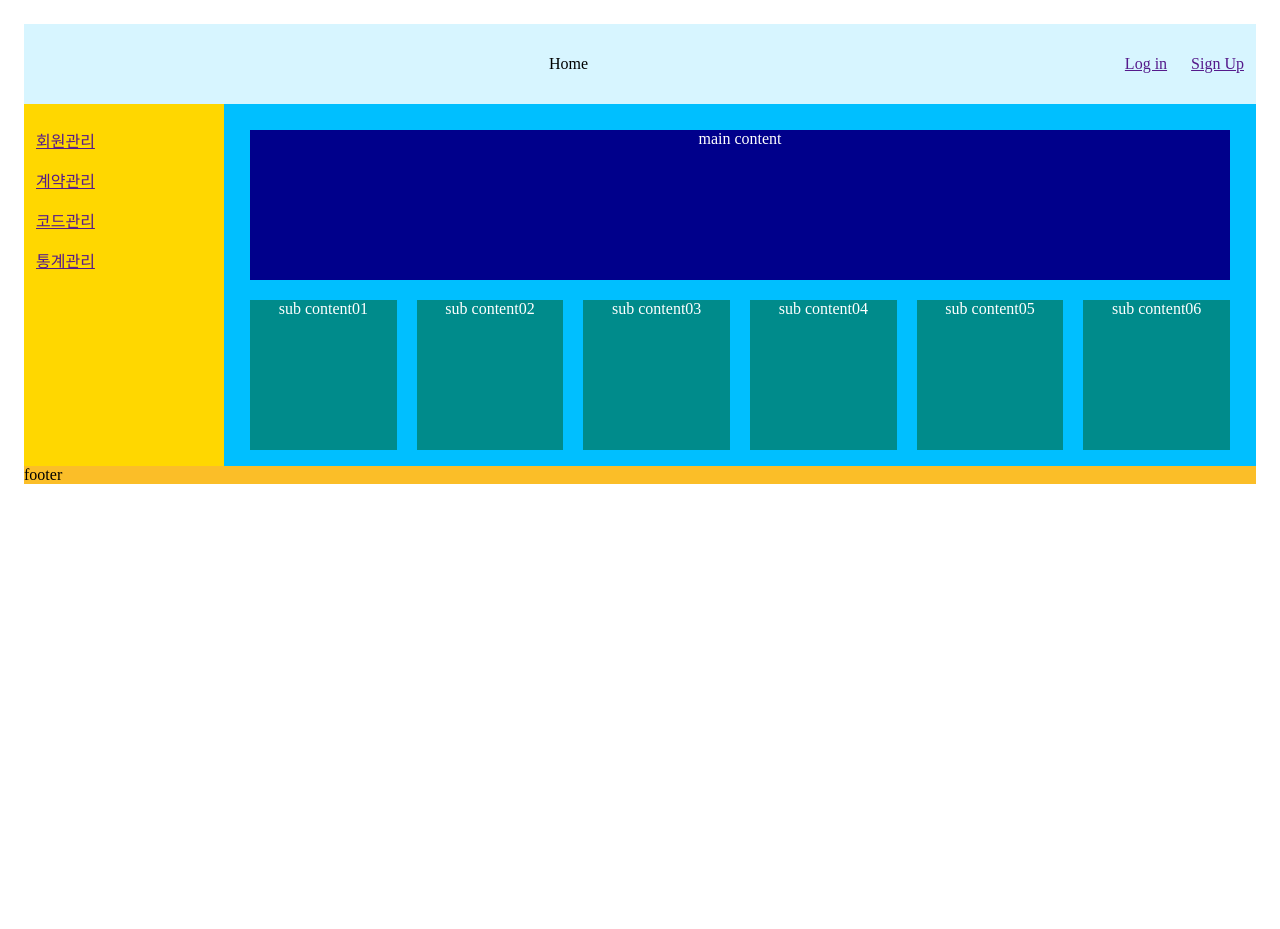
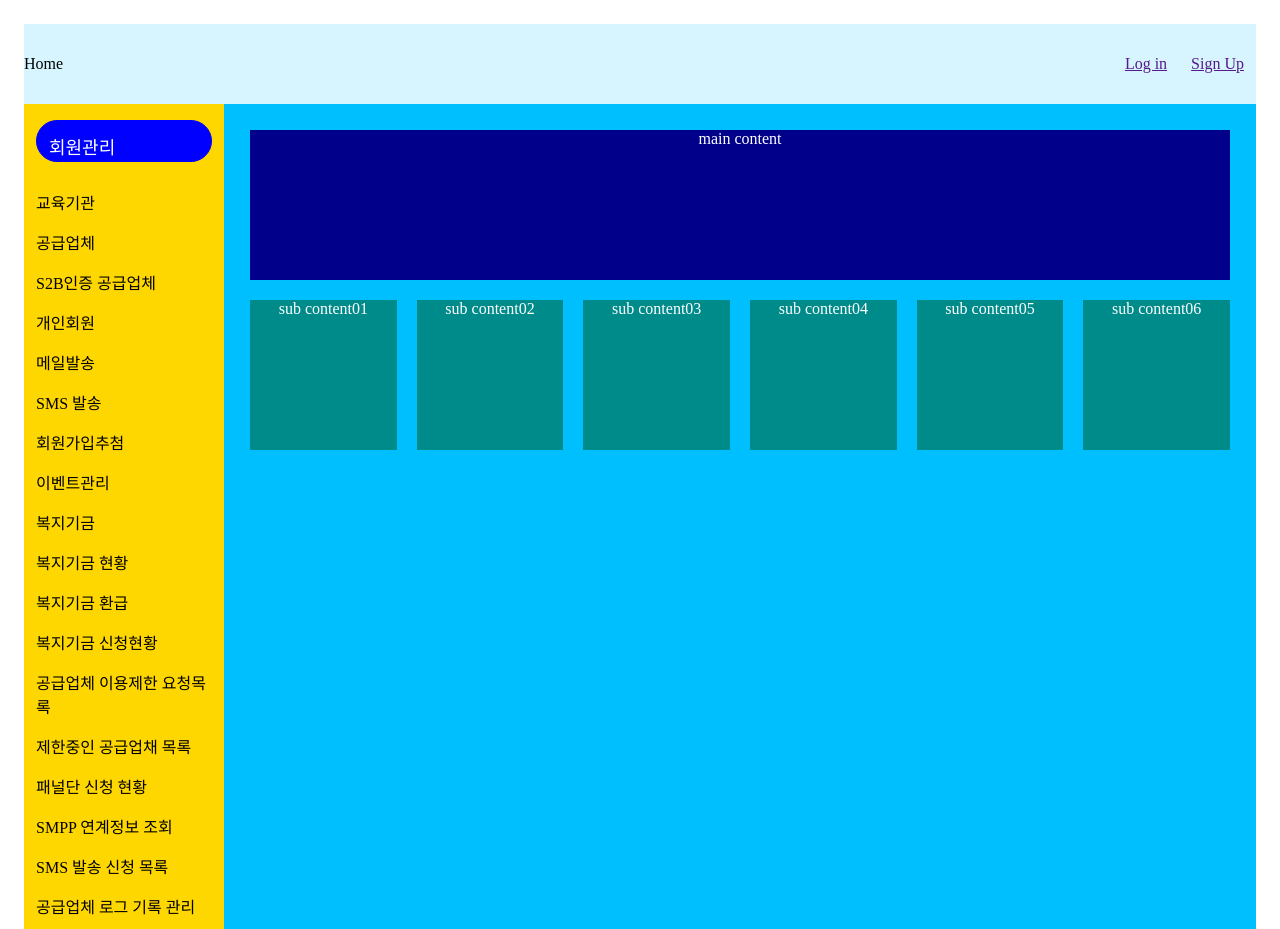
Before and after one commit to yoondotcom/frontend-study, a plain HTML site: page 1_Homework/20210505.html in a window 1280 px wide. Shown: the top 929 px of the page. Before the commit the page ends 800 px from the top, so only its background shows below. Drawn offline with Linux system fonts and the light colour scheme.

Commit message:
사이드바 작업중

```diff
--- a/1_Homework/20210505.html
+++ b/1_Homework/20210505.html
@@ -56,6 +56,20 @@
             padding-left: 0;
 
         }
+
+        .side_main_menu {
+            margin: 12px;
+            margin-bottom: 20px;
+            padding: 12px;
+            width: 150px;
+            height: 16px;
+            border: 1px solid blue;
+            border-radius: 30px;
+            background-color: blue;
+            color: white;
+            font-size: 18px;
+        }
+
         .sidebar_menu li {
             padding: 8px 12px;
         }
@@ -91,7 +105,6 @@
             display: flex;
             flex-direction: row;
             flex-wrap:wrap;
-
         }
 
         .sub_content {
@@ -101,8 +114,6 @@
             height: 150px;
         }
 
-
-
         .footer {
             background-color: #fbbe28;
             order: 3;
@@ -111,13 +122,11 @@
         body {
             padding: 1rem;
         }
-
     </style>
 </head>
 <body>
 <div class="container">
     <div class="header">
-        <div></div>
         <div class="home_icons">Home</div>
         <ul class="home_side_icons">
             <li><a href="">Log in</a></li>
@@ -126,10 +135,25 @@
     </div>
     <div class="sidebar">
         <ul class="sidebar_menu">
-            <li><a href="">회원관리</a></li>
-            <li><a href="">계약관리</a></li>
-            <li><a href="">코드관리</a></li>
-            <li><a href="">통계관리</a></li>
+            <div class="side_main_menu">회원관리</div>
+            <li><a href=""></a>교육기관</li>
+            <li><a href=""></a>공급업체</li>
+            <li><a href=""></a>S2B인증 공급업체</li>
+            <li><a href=""></a>개인회원</li>
+            <li><a href=""></a>메일발송</li>
+            <li><a href=""></a>SMS 발송</li>
+            <li><a href=""></a>회원가입추첨</li>
+            <li><a href=""></a>이벤트관리</li>
+            <li><a href=""></a>복지기금</li>
+            <li><a href=""></a>복지기금 현황</li>
+            <li><a href=""></a>복지기금 환급</li>
+            <li><a href=""></a>복지기금 신청현황</li>
+            <li><a href=""></a>공급업체 이용제한 요청목록</li>
+            <li><a href=""></a>제한중인 공급업채 목록</li>
+            <li><a href=""></a>패널단 신청 현황</li>
+            <li><a href=""></a>SMPP 연계정보 조회</li>
+            <li><a href=""></a>SMS 발송 신청 목록</li>
+            <li><a href=""></a>공급업체 로그 기록 관리</li>
         </ul>
     </div>
     <div class="content">
```
